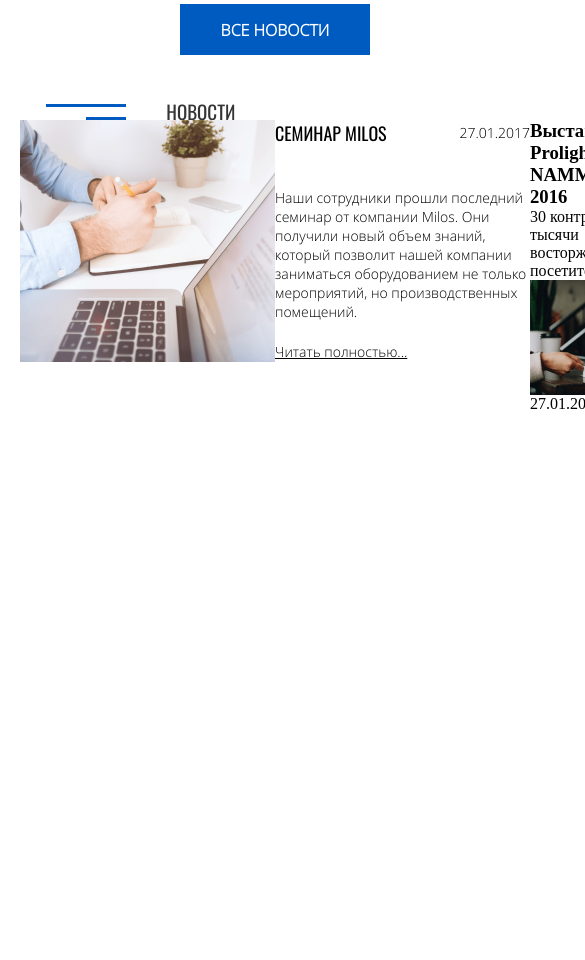
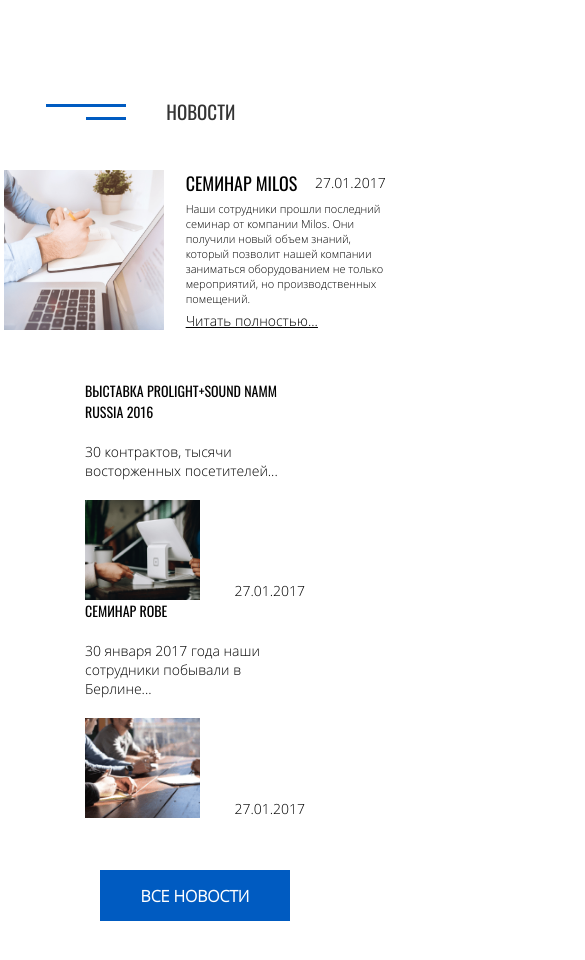
Before and after one commit to superigrooper/Translight, a website: page src/index.html in a window 390 px wide. Shown: the part 2960-3920 px from the top of the page, 585 px wide, since content can reach past the window. Drawn offline with nearby package versions, Linux system fonts and the light colour scheme.

Commit message:
Коммит перед новой веткой

```diff
--- a/src/index.html
+++ b/src/index.html
@@ -170,7 +170,9 @@
       </div>
       <div class="rent__content">
         <div class="rent__info">
-          Мы занимаемся прокатом светового и сценического оборудования ведущих мировых производителей, таких как Robe, SGM, StudioDue, ChainMaster, Milos, Universal Effects, ArtLighting, MobilTech, Lampo, Martin, Spotlight, Compulite, Eurolite и др.
+          Мы занимаемся прокатом светового и сценического оборудования ведущих мировых производителей, таких как Robe,
+          SGM, StudioDue, ChainMaster, Milos, Universal Effects, ArtLighting, MobilTech, Lampo, Martin, Spotlight,
+          Compulite, Eurolite и др.
         </div>
         <div class="rent__item">
           <!-- <div class="rent__carousel"> -->
@@ -207,7 +209,8 @@
               </div>
             </div>
 
-            </div>  <!--carousel__inner-->
+          </div>
+          <!--carousel__inner-->
           <!-- </div> -->
         </div>
       </div>
@@ -228,31 +231,33 @@
 
       <div class="articles">
 
+        <div class="articles__main-block">
+
           <article class="articles__latest-news">
-
             <img src="img/news3.png" alt="latest news">
-
             <div class="articles__data">
               <header class="articles__header">
                 <h3>Семинар Milos</h3>
                 <time datetime="27.01.2017">27.01.2017</time>
               </header>
-
               <p>Наши сотрудники прошли последний семинар от компании Milos.
-              Они получили новый объем знаний, который позволит нашей компании заниматься оборудованием не только мероприятий, но производственных помещений.</p>
-
+                Они получили новый объем знаний, который позволит нашей компании заниматься оборудованием не только
+                мероприятий, но производственных помещений.</p>
               <a href="">Читать полностью...</a>
+            </div>
+          </article>
 
         </div>
 
-        </article>
-
+        <div class="articles__other-block">
 
           <article class="articles__previous-news">
             <h3>Выставка Prolight+Sound NAMM Russia 2016</h3>
             <p>30 контрактов, тысячи восторженных посетителей...</p>
+            <div>
               <img src="img/news2.png" alt="previous news">
               <time datetime="27.01.2017">27.01.2017</time>
+            </div>
           </article>
 
 
@@ -260,19 +265,17 @@
             <h3>Семинар Robe
             </h3>
             <p>30 января 2017 года наши сотрудники побывали в Берлине...</p>
+            <div>
               <img src="img/news1.png" alt="previous news">
               <time datetime="27.01.2017">27.01.2017</time>
+            </div>
           </article>
+
+        </div>
 
         <a href="" class="button">все новости</a>
 
       </div>
-
-
-
-
-
-
 
     </div>
   </section>
--- a/src/sass/base/_media.scss
+++ b/src/sass/base/_media.scss
@@ -58,6 +58,33 @@
             font-size: 15px;
         }
     }
+    .articles {
+        &__other-block {
+            width: 450px;
+        }
+        margin-top: 50px;
+        &__latest-news {
+            width: 500px;
+            height: 220px;
+            img {
+                width: 220px;
+                height: 220px;
+            }
+        }
+        &__data {
+            p {
+                margin: 20px 0;
+            }
+        }
+        &__previous-news {
+            width: 220px;
+            height: 220px;
+            img {
+                width: 115px;
+                height: 100px;
+            }
+        }
+    }
 }
 
 @media (max-width: 991px) {
@@ -95,6 +122,32 @@
         }
         &__info {
             margin-bottom: 30px;
+        }
+    }
+    .articles {
+        flex-direction: column;
+        justify-content: center;
+        align-items: center;
+        &__other-block {
+            margin-top: 50px;
+            width: 540px;
+        }
+        &__latest-news {
+            width: 540px;
+            height: 242px;
+            img {
+                width: 255px;
+                height: 242px;
+            }
+        }
+        &__data {
+            p {
+                margin: 20px 0;
+            }
+        }
+        .button {
+            position: relative;
+            top: 50px;
         }
     }
 }
@@ -308,6 +361,34 @@
             }
         }
     }
+    .articles {
+        &__other-block {
+            margin-top: 50px;
+            width: 410px;
+            flex-direction: column;
+            align-items: center;
+        }
+        &__latest-news {
+            width: 424px;
+            height: auto;
+            justify-content: space-evenly;
+            img {
+                width: 160px;
+                height: 160px;
+            }
+        }
+        &__data {
+            width: 200px;
+            p {
+                margin: 5px 0;
+                font-size: 11px;
+            }
+        }
+        .button {
+            position: relative;
+            top: 50px;
+        }
+    }
 }
 
 @media (max-width: 424px) {
--- /dev/null
+++ b/src/sass/blocks/articles/__other-block/_articles__other-block.scss
@@ -0,0 +1,7 @@
+.articles {
+    &__other-block {
+        width: 510px;
+        display: flex;
+        justify-content: space-between;
+    }
+}
--- a/src/sass/blocks/articles/__previous-news/_articles__previous-news.scss
+++ b/src/sass/blocks/articles/__previous-news/_articles__previous-news.scss
@@ -2,10 +2,32 @@
     &__previous-news {
         width: 225px;
         height: 242px;
+        h3 {
+            font-family: "Oswald";
+            font-weight: 400;
+            font-size: 14px;
+            text-transform: uppercase;
+        }
+        p {
+            margin: 20px 0;
+            font-family: "Open Sans";
+            font-weight: 300;
+            font-size: 14px;
+        }
+        div {
+            display: flex;
+            justify-content: space-between;
+            align-items: flex-end;
+        }
         img {
             display: block;
             width: 128px;
             height: 115px;
         }
+        time {
+            font-family: "Open Sans";
+            font-size: 14px;
+            margin-top: 3px;
+        }
     }
 }
--- a/src/sass/style.scss
+++ b/src/sass/style.scss
@@ -1,5 +1,6 @@
 @import "base/main";
 @import "base/variables";
+@import "libs/slick.scss";
 @import "blocks/section-header/section-header";
 @import "blocks/section-header/_mb/section-header_mb";
 @import "base/fonts";
@@ -50,4 +51,5 @@
 @import "blocks/articles/__previous-news/articles__previous-news";
 @import "blocks/articles/__header/articles__header";
 @import "blocks/articles/__data/articles__data";
+@import "blocks/articles/__other-block/articles__other-block";
 @import "base/media";
```
Also changed, not shown: src/css/libs/slick.min.css (added), src/css/style.min.css, src/sass/libs/slick.scss (renamed from src/css/slick.css). Lines whose indentation alone changed are shown as unchanged.
